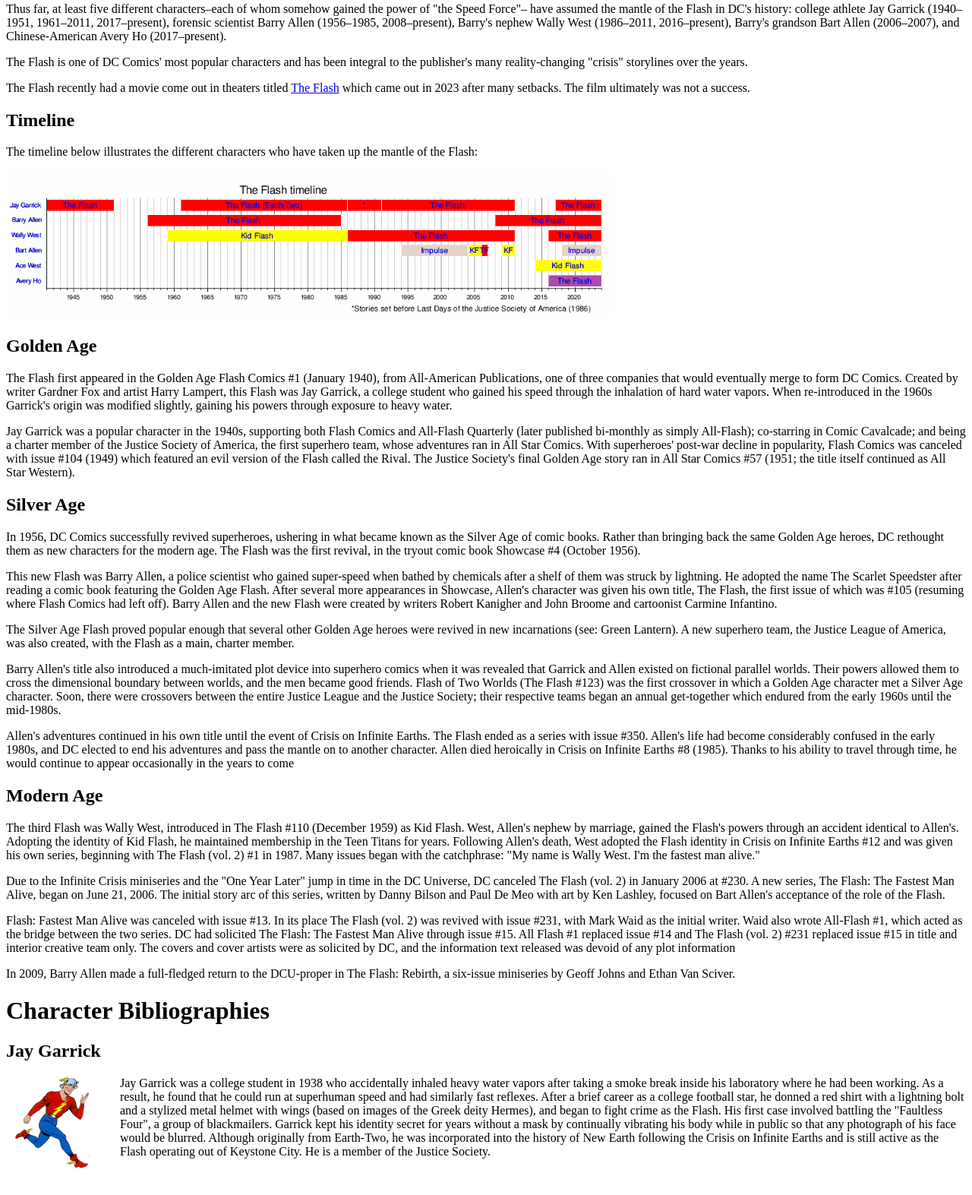
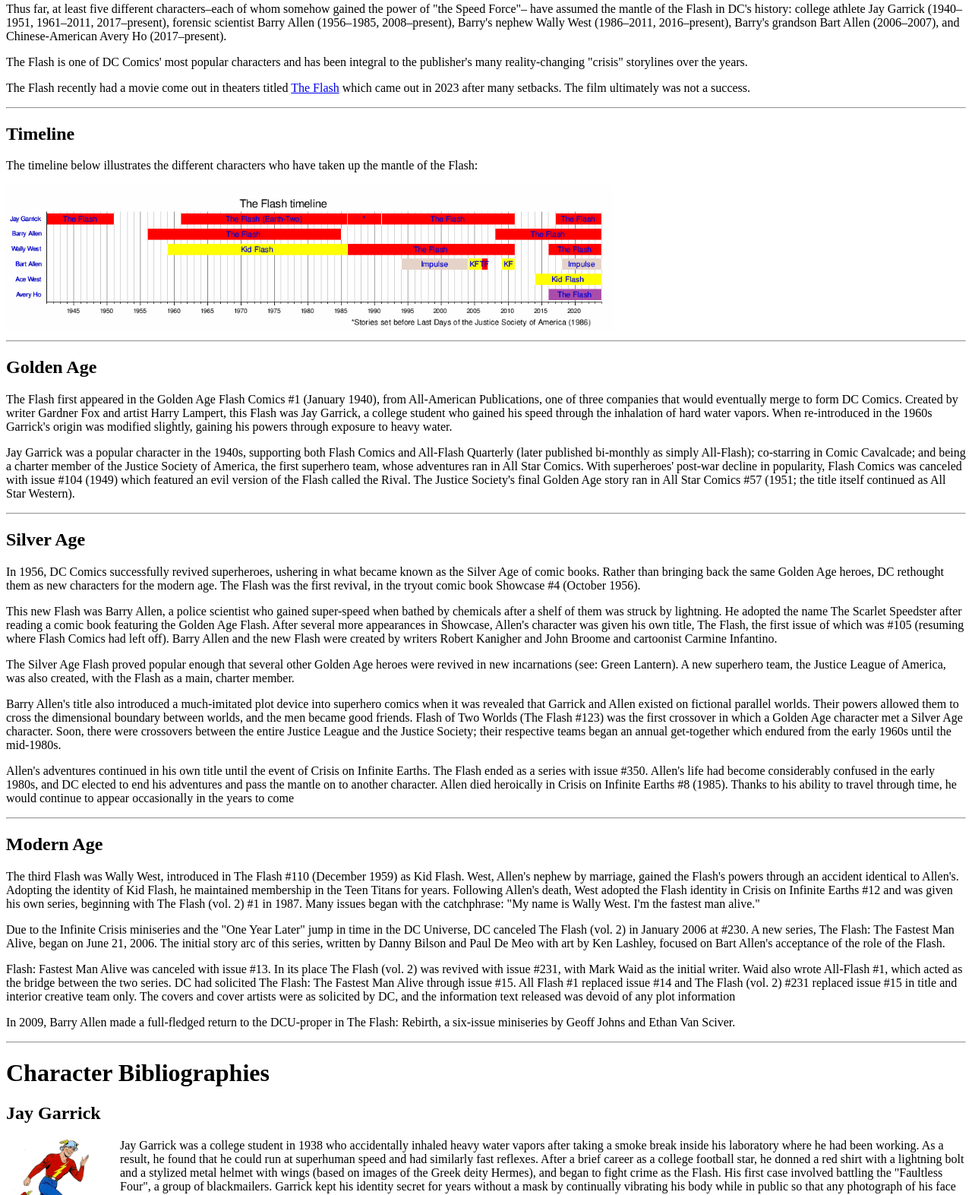
Before and after one commit to jabo3824/jabo3824.github.io, a plain HTML site: page wa/wa3.html in a window 1280 px wide. Shown: the part 459-2032 px from the top of the page at 76% size. Drawn offline with Linux system fonts and the light colour scheme.

Commit message:
Update wa3.html

```diff
--- a/wa/wa3.html
+++ b/wa/wa3.html
@@ -78,18 +78,20 @@
         <p>The Flash is one of DC Comics' most popular characters and has been integral to the publisher's many reality-changing "crisis" storylines over the years.</p>
         <p>The Flash recently had a movie come out in theaters titled <a href="https://en.wikipedia.org/wiki/The_Flash_(film)"> The Flash</a> which came out in 2023 after many setbacks. The film ultimately was not a success.</p>
     </div>
-
+    <div><hr></div>
     <div id="Timeline">
         <h2>Timeline</h2>
         <p>The timeline below illustrates the different characters who have taken up the mantle of the Flash:</p>
         <img src="/img/0kn19b19yr9kqe2s7vkmroxlgh7shgu.png" alt="timeline of different flash character mantle" class="inline-image">
     </div>
+    <div><hr></div>
 
     <div id="GoldenAge">
         <h2>Golden Age</h2>
         <p>The Flash first appeared in the Golden Age Flash Comics #1 (January 1940), from All-American Publications, one of three companies that would eventually merge to form DC Comics. Created by writer Gardner Fox and artist Harry Lampert, this Flash was Jay Garrick, a college student who gained his speed through the inhalation of hard water vapors. When re-introduced in the 1960s Garrick's origin was modified slightly, gaining his powers through exposure to heavy water. </p>
         <P>Jay Garrick was a popular character in the 1940s, supporting both Flash Comics and All-Flash Quarterly (later published bi-monthly as simply All-Flash); co-starring in Comic Cavalcade; and being a charter member of the Justice Society of America, the first superhero team, whose adventures ran in All Star Comics. With superheroes' post-war decline in popularity, Flash Comics was canceled with issue #104 (1949) which featured an evil version of the Flash called the Rival. The Justice Society's final Golden Age story ran in All Star Comics #57 (1951; the title itself continued as All Star Western).</P>
     </div>
+    <div><hr></div>
 
     <div id="SilverAge">
         <h2>Silver Age</h2>
@@ -99,6 +101,7 @@
         <p>Barry Allen's title also introduced a much-imitated plot device into superhero comics when it was revealed that Garrick and Allen existed on fictional parallel worlds. Their powers allowed them to cross the dimensional boundary between worlds, and the men became good friends. Flash of Two Worlds (The Flash #123) was the first crossover in which a Golden Age character met a Silver Age character. Soon, there were crossovers between the entire Justice League and the Justice Society; their respective teams began an annual get-together which endured from the early 1960s until the mid-1980s.</p>
         <p>Allen's adventures continued in his own title until the event of Crisis on Infinite Earths. The Flash ended as a series with issue #350. Allen's life had become considerably confused in the early 1980s, and DC elected to end his adventures and pass the mantle on to another character. Allen died heroically in Crisis on Infinite Earths #8 (1985). Thanks to his ability to travel through time, he would continue to appear occasionally in the years to come</p>
     </div>
+    <div><hr></div>
 
     <div id="ModernAge">
         <h2>Modern Age</h2>
@@ -107,6 +110,7 @@
         <p>Flash: Fastest Man Alive was canceled with issue #13. In its place The Flash (vol. 2) was revived with issue #231, with Mark Waid as the initial writer. Waid also wrote All-Flash #1, which acted as the bridge between the two series. DC had solicited The Flash: The Fastest Man Alive through issue #15. All Flash #1 replaced issue #14 and The Flash (vol. 2) #231 replaced issue #15 in title and interior creative team only. The covers and cover artists were as solicited by DC, and the information text released was devoid of any plot information</p>
         <p>In 2009, Barry Allen made a full-fledged return to the DCU-proper in The Flash: Rebirth, a six-issue miniseries by Geoff Johns and Ethan Van Sciver.</p>
     </div>
+    <div><hr></div>
 
     <div id="CharacterBibliographies">
         <h1>Character Bibliographies</h1>
```
